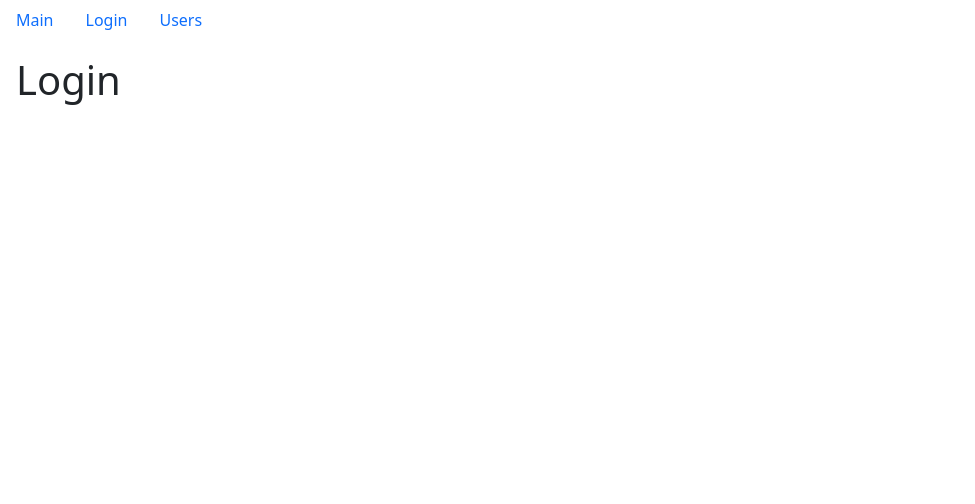
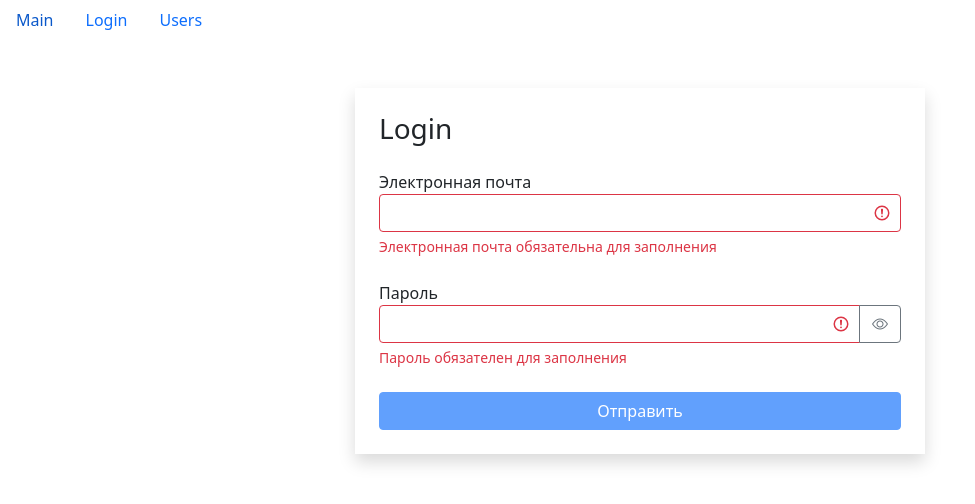
Before and after one commit to nionka/fast-company-redux, a React (Create React App) app: page /login in a window 1280 px wide. Shown: the top 504 px of the page, without its empty margins (0-975 px from the left). Built offline with nearby package versions, Linux system fonts and the light colour scheme.

Commit message:
added form and validator

```diff
--- a/src/App.jsx
+++ b/src/App.jsx
@@ -3,7 +3,7 @@
 import NavBar from './components/NavBar';
 import Main from './components/Main';
 import { BrowserRouter, Route, Switch } from 'react-router-dom';
-import Login from './components/Login';
+import Login from './layouts/Login';
 import CurrentUser from './components/CurrentUser';
 import Loading from './components/Loading';
 
--- /dev/null
+++ b/src/components/TextField.jsx
@@ -0,0 +1,53 @@
+import React, { useState } from 'react';
+import PropTypes from 'prop-types';
+
+const TextField = ({ label, type, name, value, onChange, error }) => {
+  const [showPassword, setShowPassword] = useState(false);
+
+  const getInputClasses = () => {
+    return `form-control ${error ? 'is-invalid' : ''}`;
+  };
+
+  const toggleShowPassword = () => {
+    setShowPassword(prev => !prev);
+  };
+
+  return (
+    <div className="mb-4">
+        <label htmlFor={name}>{label}</label>
+        <div className="input-group has-validation">
+          <input
+            className={getInputClasses()}
+            type={showPassword ? 'text' : type}
+            id={name}
+            name={name}
+            value={value}
+            onChange={onChange}
+          />
+          {type === 'password' && (
+            <button
+              className="btn btn-outline-secondary"
+              onClick={toggleShowPassword}>
+                <i className={`bi bi-eye${showPassword ? '-slash' : ''}`}></i>
+            </button>)
+          }
+          {error && <div className="invalid-feedback">{error}</div>}
+        </div>
+      </div>
+  );
+};
+
+TextField.defaultProps = {
+  type: 'text'
+};
+
+TextField.propTypes = {
+  label: PropTypes.string.isRequired,
+  type: PropTypes.string.isRequired,
+  name: PropTypes.string.isRequired,
+  value: PropTypes.string.isRequired,
+  onChange: PropTypes.func.isRequired,
+  error: PropTypes.string
+};
+
+export default TextField;
--- /dev/null
+++ b/src/layouts/Login.jsx
@@ -0,0 +1,84 @@
+import React, { useEffect, useState } from 'react';
+import TextField from '../components/TextField';
+import { validator } from '../utils/validator';
+
+const Login = () => {
+  const [data, setData] = useState({ email: '', password: '' });
+  const [errors, setErrors] = useState({});
+  const isValid = Object.keys(errors).length === 0;
+
+  useEffect(() => {
+    validate();
+  }, [data]);
+
+  const handleChange = (e) => {
+    const { name, value } = e.target;
+
+    setData(prev => ({ ...prev, [name]: value }));
+  };
+
+  const handleSubmit = (e) => {
+    e.preventDefault();
+    const isValid = validate();
+
+    if (!isValid) return;
+
+    console.log(data);
+  };
+
+  const validateConfig = {
+    email: {
+      isRequired: { message: 'Электронная почта обязательна для заполнения' },
+      isEmail: { message: 'Почта введена некорректно' }
+    },
+    password: {
+      isRequired: { message: 'Пароль обязателен для заполнения' },
+      isCapitalSymbol: { message: 'Пароль должен содержать хотя бы одну заглавную букву' },
+      isContainDigit: { message: 'Пароль должен содержать хотя бы одну цифру' },
+      min: { message: 'Длина пароля - не меньше 8 символов', value: 8 }
+    }
+  };
+
+  const validate = () => {
+    const errors = validator(data, validateConfig);
+
+    setErrors(errors);
+    return Object.keys(errors).length === 0;
+  };
+
+  return (
+    <div className="container mt-5">
+      <div className="row">
+        <div className="col-md-6 offset-md-3 shadow p-4">
+          <h3 className="mb-4">Login</h3>
+          <form onSubmit={handleSubmit}>
+            <TextField
+              label='Электронная почта'
+              name='email'
+              value={data.email}
+              onChange={handleChange}
+              error={errors.email}
+            />
+            <TextField
+              label='Пароль'
+              type='password'
+              name='password'
+              value={data.password}
+              onChange={handleChange}
+              error={errors.password}
+            />
+            <button
+              type="submit"
+              disabled={!isValid}
+              className="btn btn-primary w-100 mx-auto"
+            >
+              Отправить
+            </button>
+          </form>
+        </div>
+      </div>
+    </div>
+  );
+};
+
+export default Login;
--- /dev/null
+++ b/src/utils/validator.js
@@ -0,0 +1,46 @@
+/* eslint-disable no-case-declarations */
+
+export function validator (data, config) {
+  const errors = {};
+
+  function validate (validateMethod, data, config) {
+    let statusValidate;
+    switch (validateMethod) {
+      case 'isRequired':
+        statusValidate = data.trim() === '';
+        break;
+      case 'isEmail':
+        const emailRegExp = /^\S+@\S+\.\S+$/g;
+        statusValidate = !emailRegExp.test(data);
+        break;
+      case 'isCapitalSymbol':
+        const capitalRegExp = /[A-Z]+/g;
+        statusValidate = !capitalRegExp.test(data);
+        break;
+      case 'isContainDigit':
+        const digitRegExp = /\d+/g;
+        statusValidate = !digitRegExp.test(data);
+        break;
+      case 'min':
+        statusValidate = data.length < config.value;
+        break;
+
+      default:
+        break;
+    }
+
+    if (statusValidate) return config.message;
+  }
+
+  for (const fieldName in data) {
+    for (const validateMethod in config[fieldName]) {
+      const error = validate(validateMethod, data[fieldName], config[fieldName][validateMethod]);
+
+      if (error && !errors[fieldName]) {
+        errors[fieldName] = error;
+      }
+    }
+  }
+
+  return errors;
+};
```
